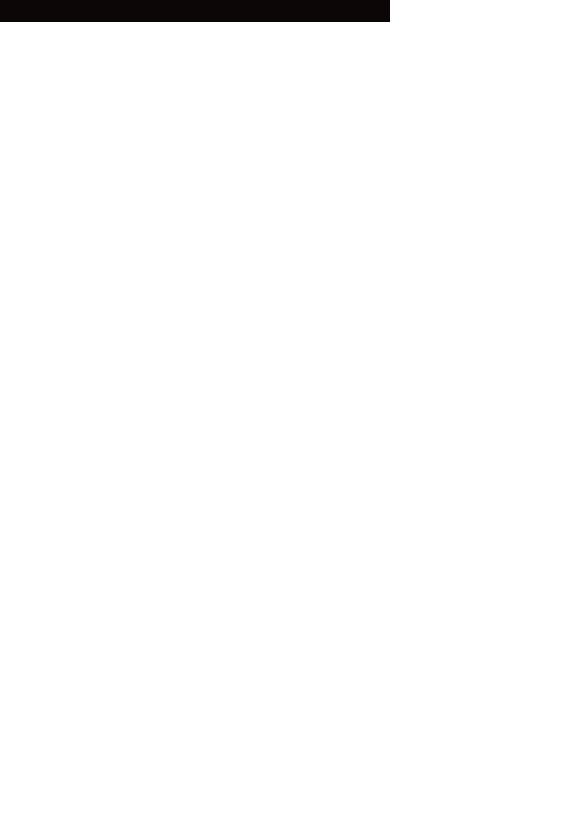
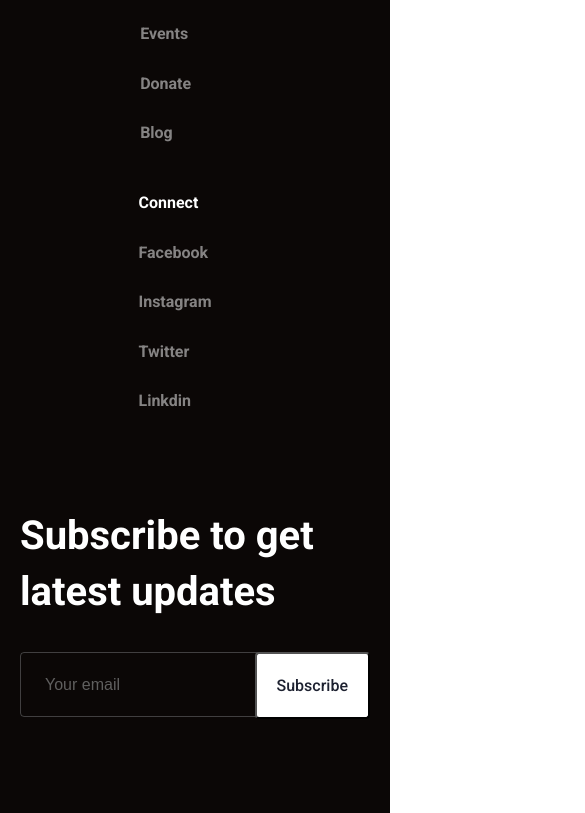
Before and after one commit to melibayev/team-project-finsweet, a plain HTML site: page html/footer.html in a window 390 px wide. Shown: the part 495-1308 px from the top of the page, 585 px wide, since content can reach past the window. Before the commit the page ends 844 px from the top, so only its background shows below. Drawn offline with Linux system fonts and the light colour scheme.

Commit message:
footer responsive

```diff
--- a/css/layout/footer.css
+++ b/css/layout/footer.css
@@ -46,7 +46,7 @@ footer {
 
 .footer__input input{
     padding: 22px 24px;
-    width: 75%;
+    width: 100%;
     font-weight: 400;
     font-size: 16px;
     line-height: 19px;
@@ -59,7 +59,6 @@ footer {
 }
 
 .footer__input button {
-    width: 30%;
     position: absolute;
     padding: 22px 32px;
     font-weight: 500;
@@ -72,3 +71,43 @@ footer {
     backdrop-filter: blur(40px);
     border-radius: 4px;
 }
+
+@media (max-width: 1100px){
+    .footer {
+        flex-direction: column;
+    }
+
+    .footer-left {
+        gap: 20px;
+        margin-bottom: 70px;
+    }
+
+    .footer-right__title h1 {
+        max-width: 100%;
+    }
+}
+
+@media (max-width: 500px){
+    .footer-left {
+        flex-direction: column;
+        align-items: center;
+    }
+
+    .footer__our-team {
+        margin-left: -30px;
+    }
+
+    .footer__more {
+        margin-left: -50px;
+    }
+
+    .footer__connect {
+        margin-left: -40px;
+    }
+
+    .footer__input button {
+        padding: 22px 20px;
+    }
+
+
+}
```
